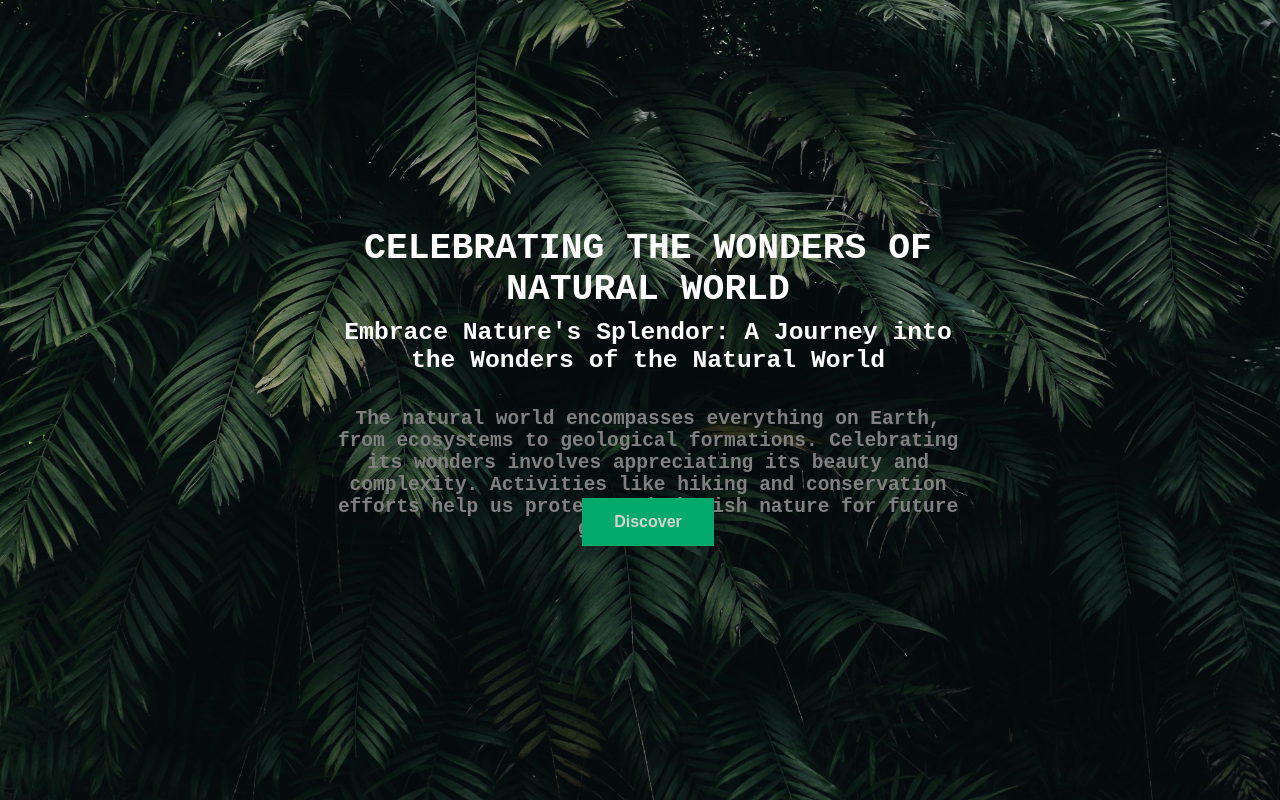
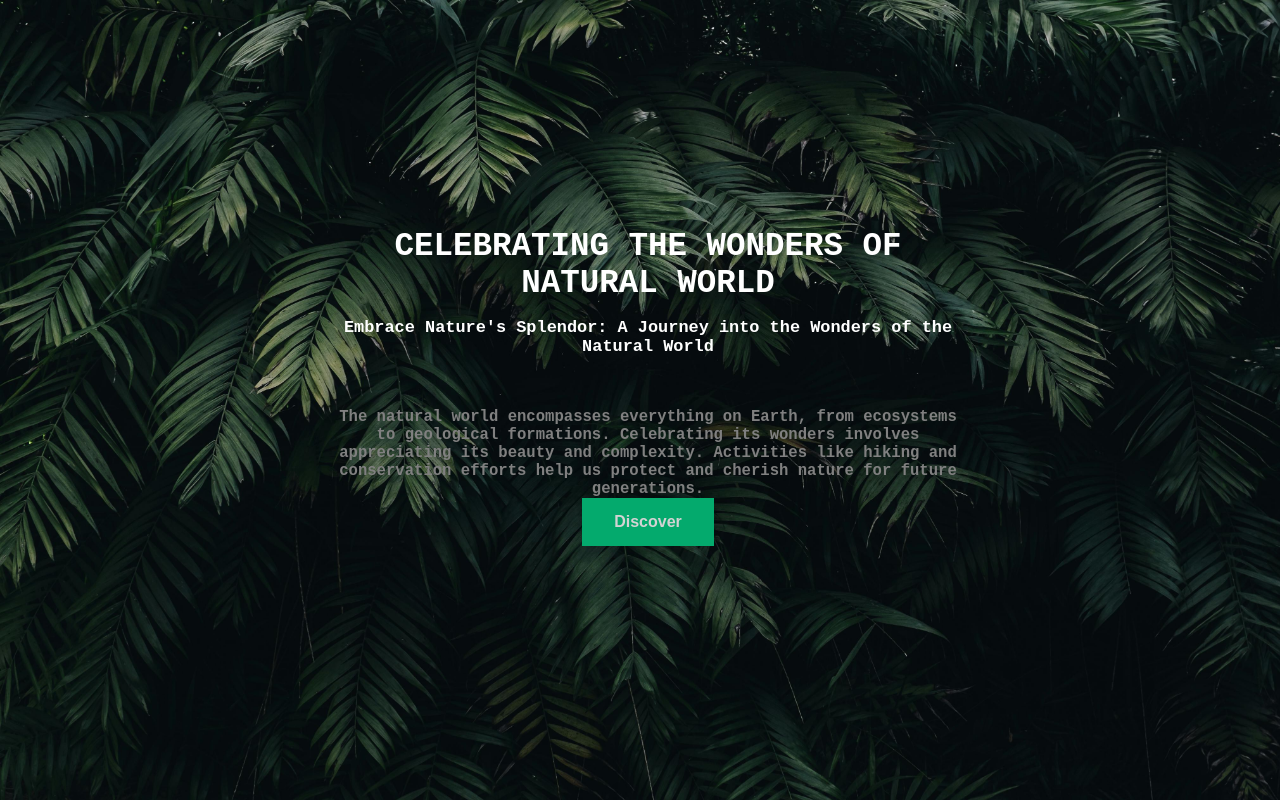
Before and after one commit to BibekGTM/Landing-Page, a plain HTML site: page index.html in a window 1280 px wide. Drawn offline with Linux system fonts and the light colour scheme.

Commit message:
Update style.css

```diff
--- a/style.css
+++ b/style.css
@@ -16,17 +16,17 @@ label {
   width: 1-00px;
 }
 heading {
-  font-size: 2.8em;
+  font-size: 2.5em;
   font-weight: bold;
   color: white
 }
 .subtitle {
-  font-size: 1.9em;
+  font-size: 1.3em;
   font-weight: bold;
   color: white;
 }
 .bodyText {
-  font-size: 1.5em;
+  font-size: 1.2em;
   color: grey;
   font-weight: bold;
 }
```
